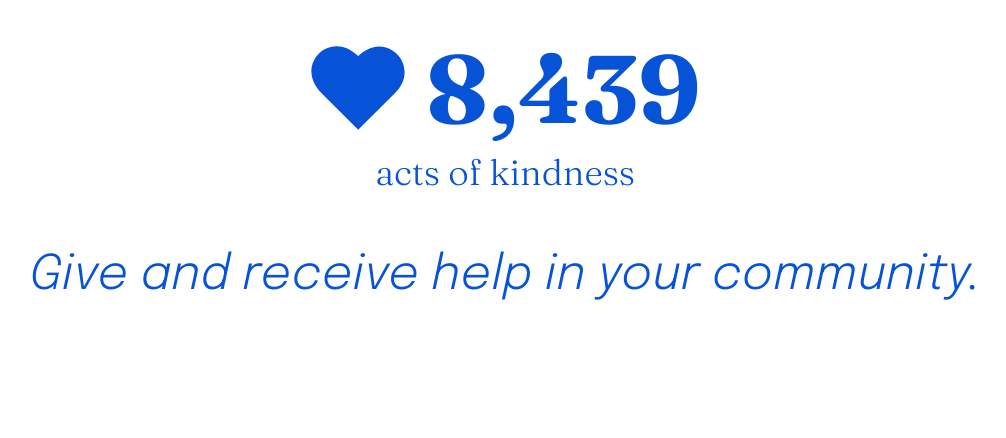
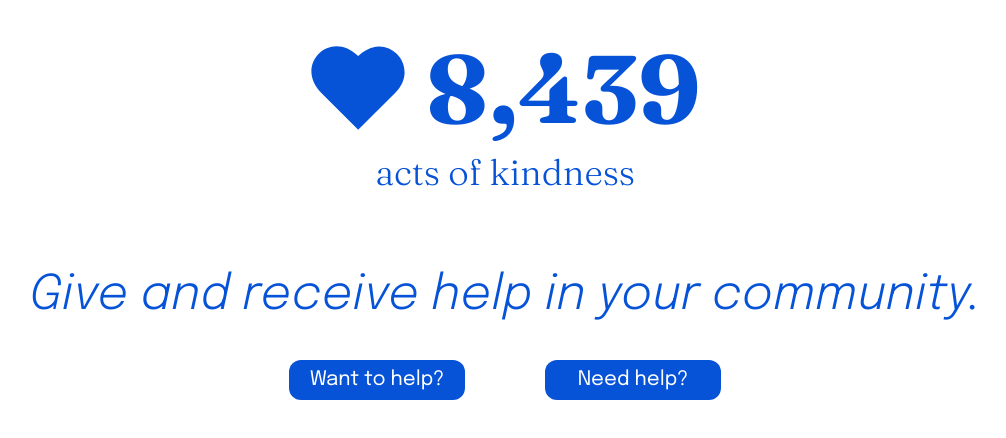
Before and after one commit to ashferoz/Kindly_Frontend, a React (Vite) app: page / in a window 1280 px wide. Shown: the top 438 px of the page, without its empty margins (135-1141 px from the left). Built offline with nearby package versions, Linux system fonts and the light colour scheme.

Commit message:
Add login button prompt.

```diff
--- /dev/null
+++ b/src/components/FormBtn.jsx
@@ -0,0 +1,11 @@
+import React from "react";
+
+const FormBtn = (props) => {
+  return (
+    <button className="bg-[#0753d8] text-white w-44 text-xl h-10 rounded-xl hover:bg-[#eb5353]">
+      {props.children}
+    </button>
+  );
+};
+
+export default FormBtn;
--- a/src/components/RequestCounter.jsx
+++ b/src/components/RequestCounter.jsx
@@ -1,11 +1,11 @@
 import React from "react";
-import styles from "../components/css/RequestCounter.module.css";
+import FormBtn from "./FormBtn";
 
 const RequestCounter = () => {
   return (
     <>
       <div className="flex flex-col items-center justify-center mx-auto w-full text-[#0753d8] space-y-4 py-10">
-        <div className="flex items-center justify-center space-x-[20px]">
+        <div className="flex items-center justify-center space-x-5">
           <img
             className="max-w-24"
             src="../public/heart.svg"
@@ -15,7 +15,11 @@ const RequestCounter = () => {
         </div>
         <h2 className="text-4xl font-light">acts of kindness</h2>
       </div>
-      <h3 className="font-epilogue text-5xl text-[#0753d8] text-center py-5 font-light italic">Give and receive help in your community.</h3>
+      <h3 className="font-epilogue text-5xl text-[#0753d8] text-center py-10 font-light italic">Give and receive help in your community.</h3>
+      <div className="font-epilogue flex justify-center space-x-20">
+        <FormBtn>Want to help?</FormBtn>
+        <FormBtn>Need help?</FormBtn>
+      </div>
     </>
   );
 };
--- a/src/components/css/RequestCounter.module.css
+++ /dev/null
@@ -1,3 +0,0 @@
-.heart{
-    width: 150px;
-}
```
